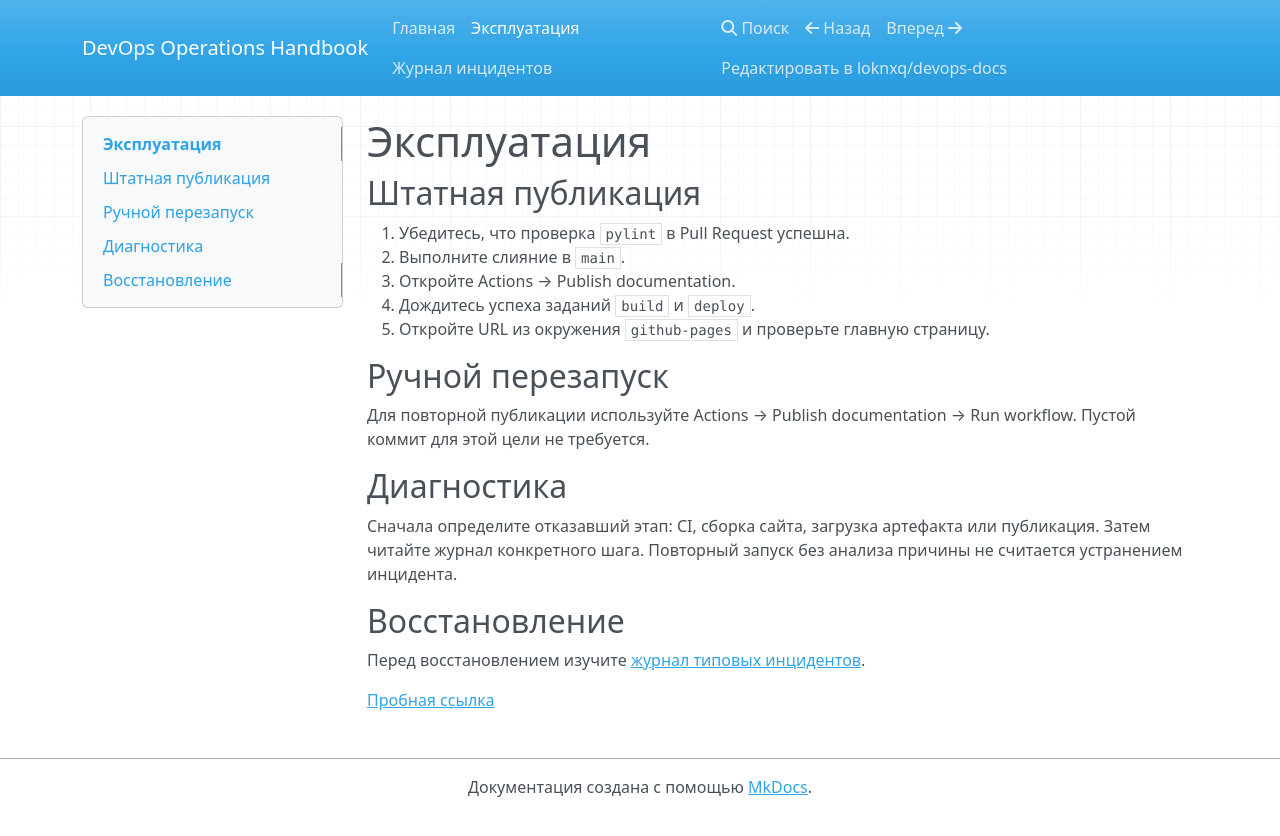
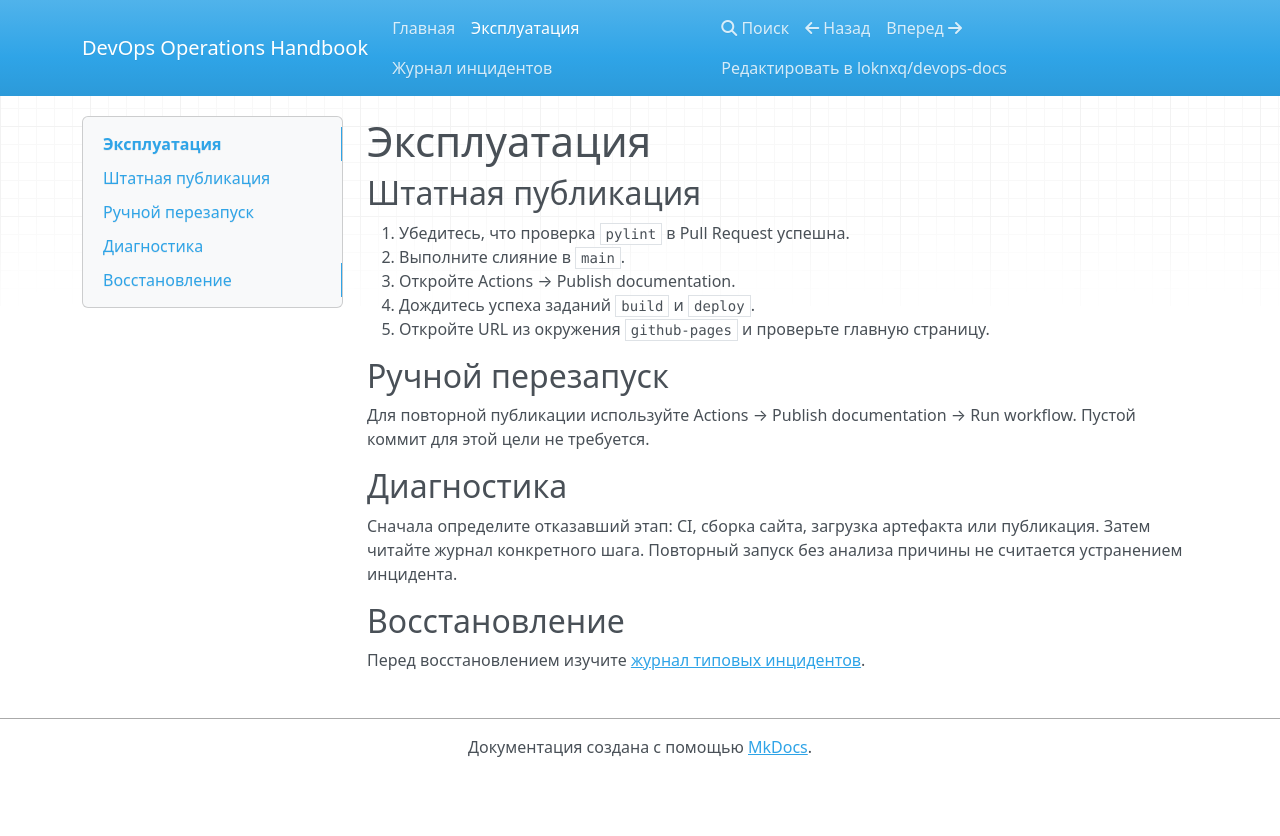
Before and after one commit to loknxq/devops-docs, an MkDocs documentation site: the page built from docs/runbook.md, in a window 1280 px wide. Shown: the top 836 px of the page. Built offline with MkDocs 1.6.1, drawn with Linux system fonts in a browser that asks for light colours; nearby versions of some CDN libraries.

Commit message:
docs: restore valid documentation

```diff
--- a/docs/runbook.md
+++ b/docs/runbook.md
@@ -14,5 +14,3 @@
 
 ## Восстановление
 Перед восстановлением изучите [журнал типовых инцидентов](incidents.md).
-
-[Пробная ссылка](missing-page.md)
```
